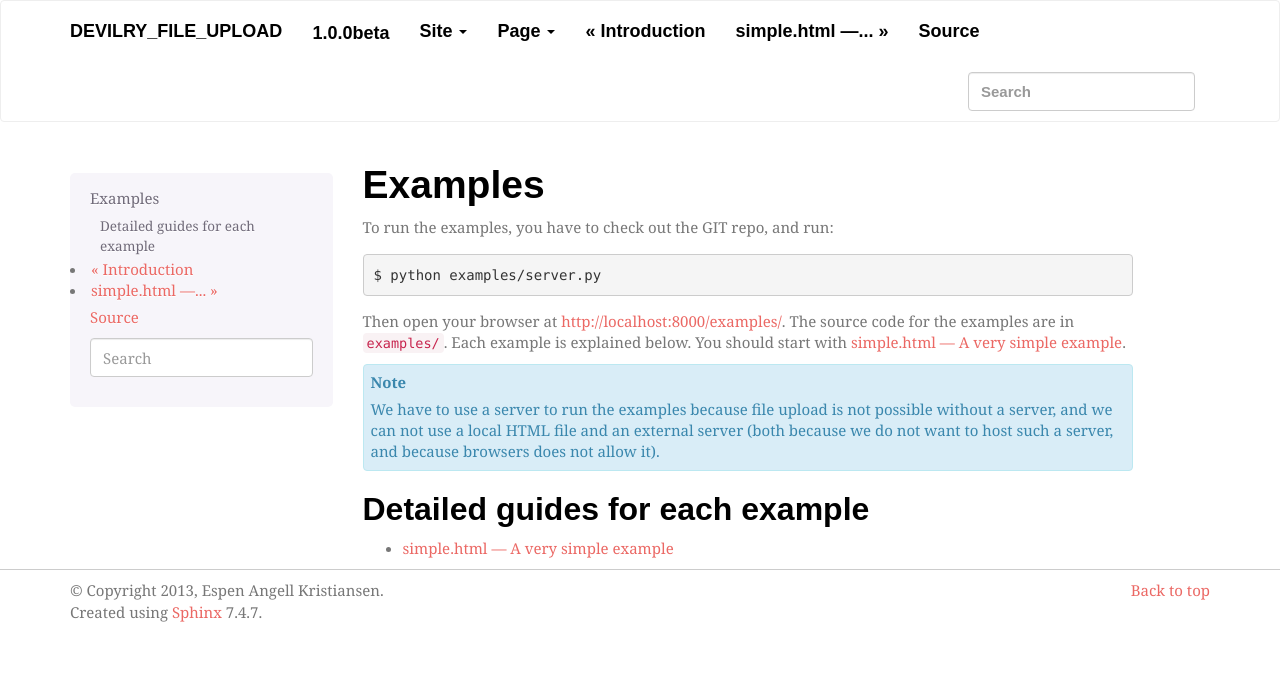
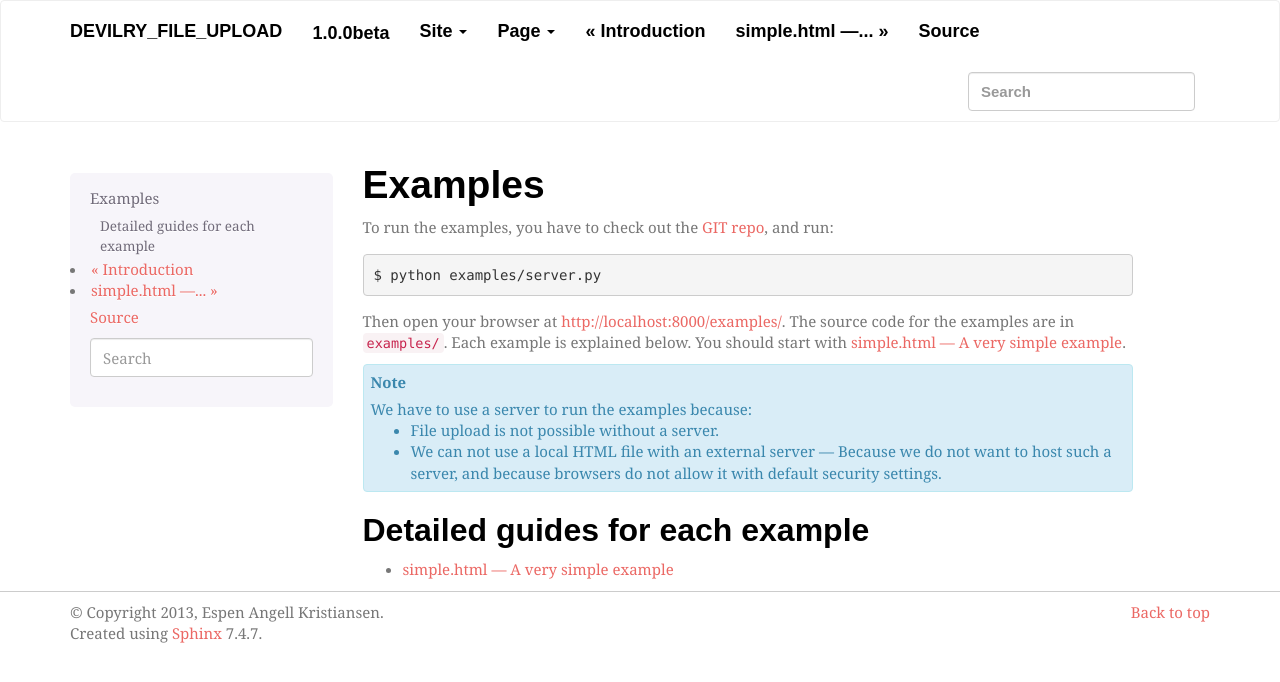
Before and after one commit to devilry/devilry_file_upload, a Sphinx documentation site: the page built from docs/source/examples.rst, in a window 1280 px wide. Shown: the top 682 px of the page. Built offline with Sphinx 7.4.7, drawn with Linux system fonts in a browser that asks for light colours; some web fonts are replaced.

Commit message:
docs: Cleanup examples frontpage.

```diff
--- a/docs/source/examples.rst
+++ b/docs/source/examples.rst
@@ -3,7 +3,8 @@ Examples
 ========================
 
 
-To run the examples, you have to check out the GIT repo, and run::
+To run the examples, you have to check out the `GIT repo
+<https://github.com/devilry/devilry_file_upload>`_, and run::
 
     $ python examples/server.py
 
@@ -13,10 +14,12 @@ start with :doc:`examples/simple`.
 
 .. note::
 
-    We have to use a server to run the examples because file upload is not
-    possible without a server, and we can not use a local HTML file and an
-    external server (both because we do not want to host such a server, and
-    because browsers does not allow it).
+    We have to use a server to run the examples because:
+
+    - File upload is not possible without a server.
+    - We can not use a local HTML file with an external server --- Because we do
+      not want to host such a server, and because browsers do not allow it with
+      default security settings.
 
 
 Detailed guides for each example
```
